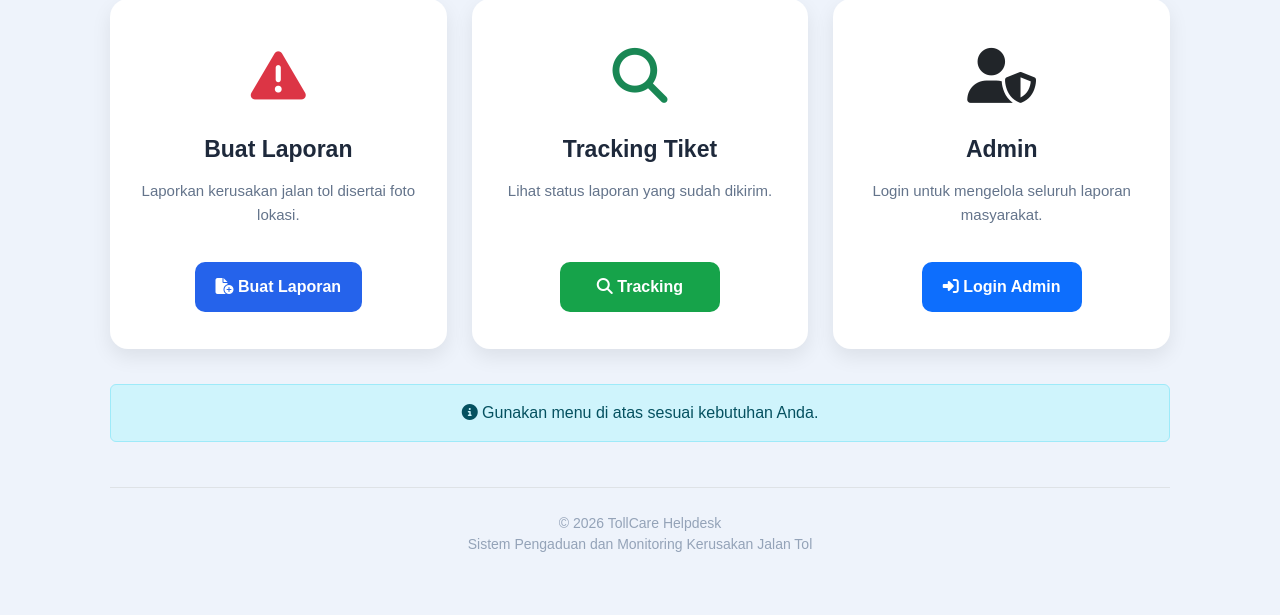
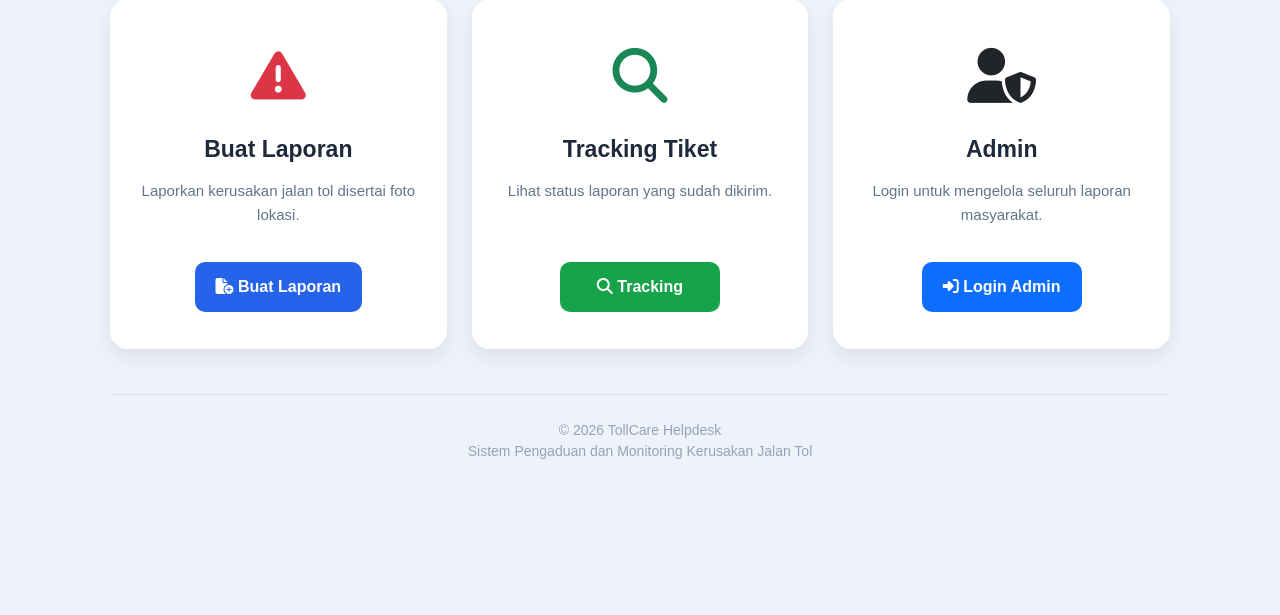
Before and after one commit to adzim-tx69/TollCare-Helpdesk, a Flask app: page / in a window 1280 px wide. Shown: the part 207-822 px from the top of the page. After the commit the page ends 666 px from the top, so only its background shows below. Run offline with Flask 3, Linux system fonts and the light colour scheme.

Commit message:
Remove homepage info alert

```diff
--- a/templates/masyarakat/index.html
+++ b/templates/masyarakat/index.html
@@ -632,31 +632,6 @@
 
 
     </div>
-
-
-
-    <!-- =================================================
-         INFO
-    ================================================= -->
-
-    <div class="home-info">
-
-        <div class="alert alert-info">
-
-            <i
-                class="fa-solid
-                fa-circle-info">
-            </i>
-
-            Gunakan menu di atas
-            sesuai kebutuhan Anda.
-
-        </div>
-
-    </div>
-
-
-
     <!-- =================================================
          FOOTER
     ================================================= -->
```
